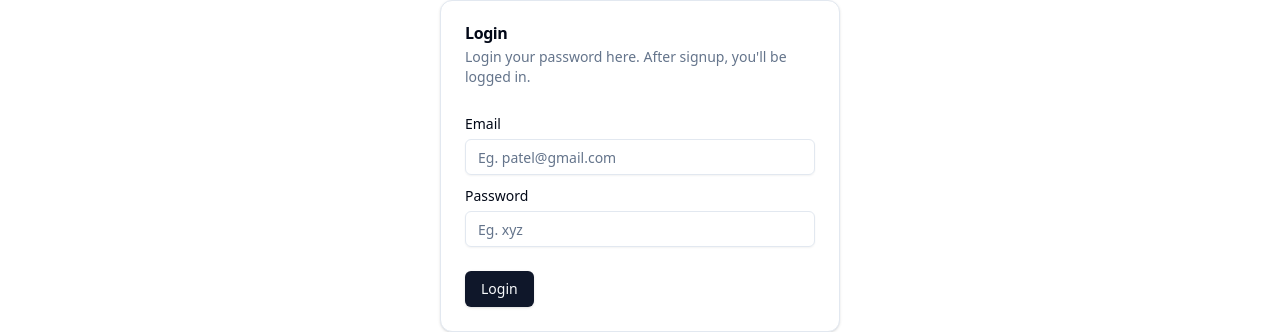
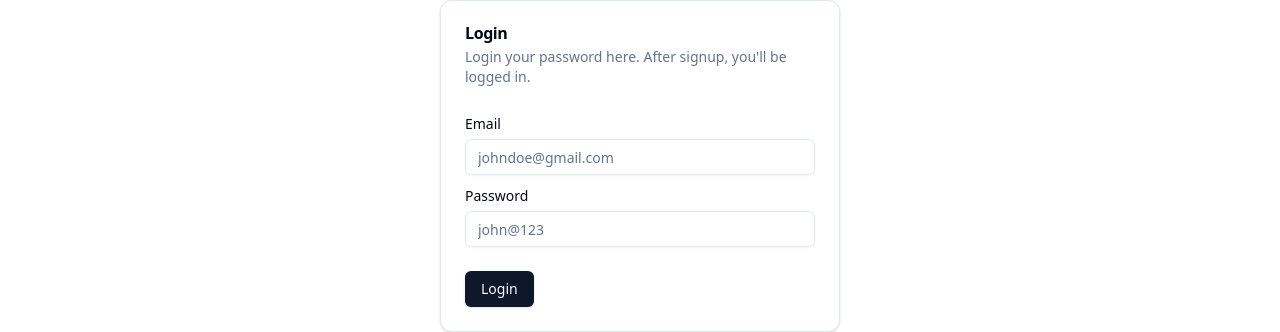
Before and after one commit to akshayhere3001/lms-project, a React (Vite) app in the folder client/: page /login in a window 1280 px wide. Shown: the part 188-520 px from the top of the page. Built offline with nearby package versions, Linux system fonts and the light colour scheme; no server answers.

Commit message:
fix: placeholder

```diff
--- a/client/src/pages/Login.jsx
+++ b/client/src/pages/Login.jsx
@@ -64,17 +64,17 @@ const Login = () => {
   };
 
   useEffect(() => {
-    if(registerIsSuccess && registerData){
+    if (registerIsSuccess && registerData) {
       toast.success(registerData.message || "Signup successful.")
     }
-    if(registerError){
+    if (registerError) {
       toast.error(registerError.data.message || "Signup Failed");
     }
-    if(loginIsSuccess && loginData){
+    if (loginIsSuccess && loginData) {
       toast.success(loginData.message || "Login successful.");
       navigate("/");
     }
-    if(loginError){
+    if (loginError) {
       toast.error(loginError.data.message || "login Failed");
     }
   }, [
@@ -109,7 +109,7 @@ const Login = () => {
                   name="name"
                   value={signupInput.name}
                   onChange={(e) => changeInputHandler(e, "signup")}
-                  placeholder="Eg. patel"
+                  placeholder="John Doe"
                   required="true"
                 />
               </div>
@@ -120,7 +120,7 @@ const Login = () => {
                   name="email"
                   value={signupInput.email}
                   onChange={(e) => changeInputHandler(e, "signup")}
-                  placeholder="Eg. patel@gmail.com"
+                  placeholder="johndoe@gmail.com"
                   required="true"
                 />
               </div>
@@ -131,7 +131,7 @@ const Login = () => {
                   name="password"
                   value={signupInput.password}
                   onChange={(e) => changeInputHandler(e, "signup")}
-                  placeholder="Eg. xyz"
+                  placeholder="john@123"
                   required="true"
                 />
               </div>
@@ -169,7 +169,7 @@ const Login = () => {
                   name="email"
                   value={loginInput.email}
                   onChange={(e) => changeInputHandler(e, "login")}
-                  placeholder="Eg. patel@gmail.com"
+                  placeholder="johndoe@gmail.com"
                   required="true"
                 />
               </div>
@@ -180,7 +180,7 @@ const Login = () => {
                   name="password"
                   value={loginInput.password}
                   onChange={(e) => changeInputHandler(e, "login")}
-                  placeholder="Eg. xyz"
+                  placeholder="john@123"
                   required="true"
                 />
               </div>
```
